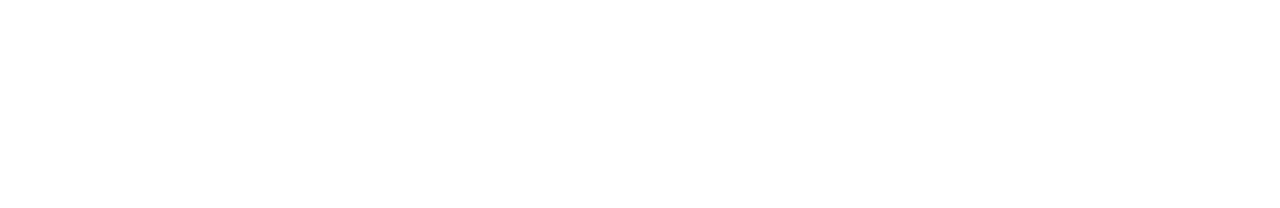
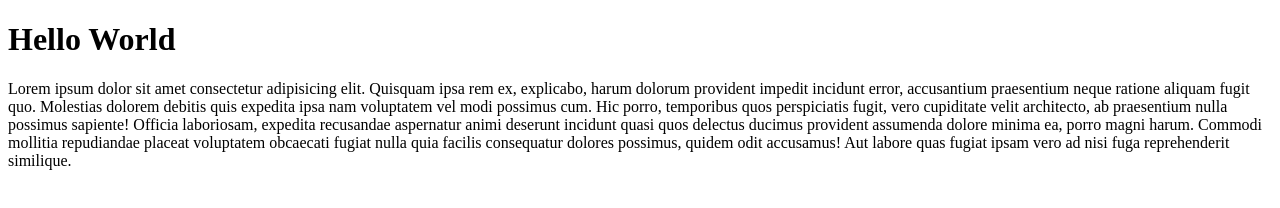
Before and after one commit to Hamid-Shahi/basic-html, a plain HTML site: page index.html in a window 1280 px wide. Drawn offline with Linux system fonts and the light colour scheme.

Commit message:
added h1 and p

```diff
--- a/index.html
+++ b/index.html
@@ -1,11 +1,24 @@
 <!DOCTYPE html>
 <html lang="en">
-<head>
-    <meta charset="UTF-8">
-    <meta name="viewport" content="width=device-width, initial-scale=1.0">
+  <head>
+    <meta charset="UTF-8" />
+    <meta name="viewport" content="width=device-width, initial-scale=1.0" />
     <title>Document</title>
-</head>
-<body>
-
-</body>
+  </head>
+  <body>
+    <h1>Hello World</h1>
+    <p>
+      Lorem ipsum dolor sit amet consectetur adipisicing elit. Quisquam ipsa rem
+      ex, explicabo, harum dolorum provident impedit incidunt error, accusantium
+      praesentium neque ratione aliquam fugit quo. Molestias dolorem debitis
+      quis expedita ipsa nam voluptatem vel modi possimus cum. Hic porro,
+      temporibus quos perspiciatis fugit, vero cupiditate velit architecto, ab
+      praesentium nulla possimus sapiente! Officia laboriosam, expedita
+      recusandae aspernatur animi deserunt incidunt quasi quos delectus ducimus
+      provident assumenda dolore minima ea, porro magni harum. Commodi mollitia
+      repudiandae placeat voluptatem obcaecati fugiat nulla quia facilis
+      consequatur dolores possimus, quidem odit accusamus! Aut labore quas
+      fugiat ipsam vero ad nisi fuga reprehenderit similique.
+    </p>
+  </body>
 </html>
```
